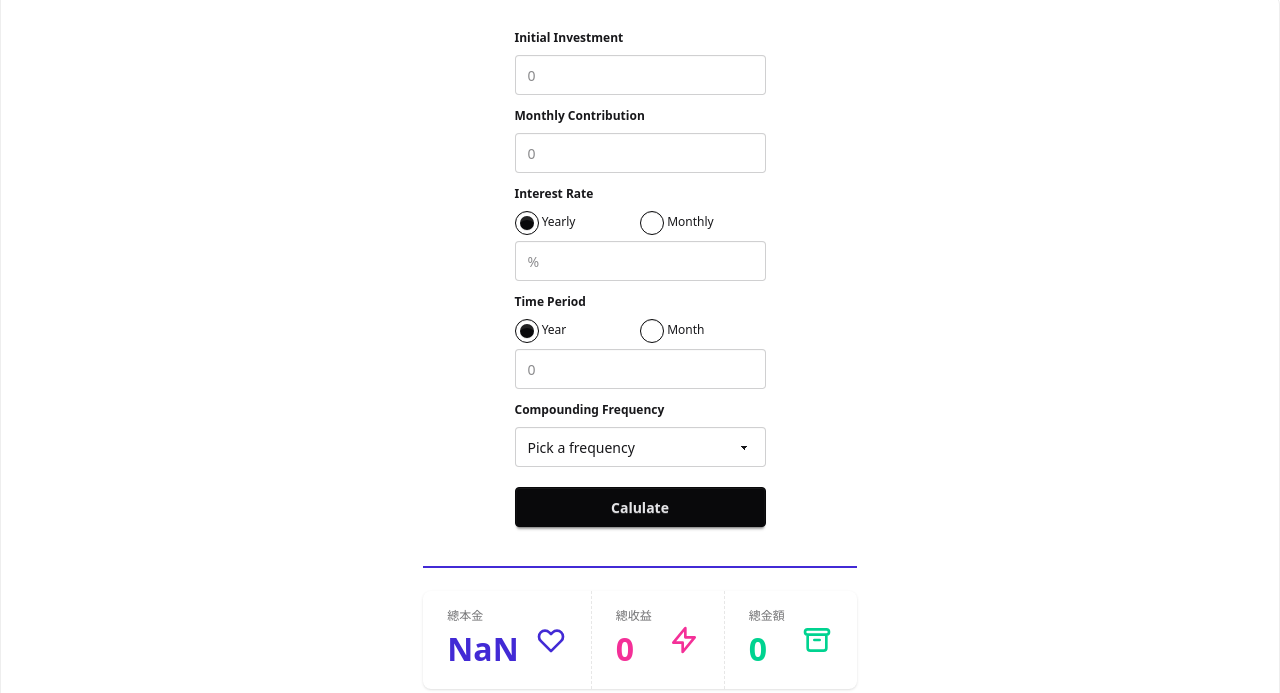
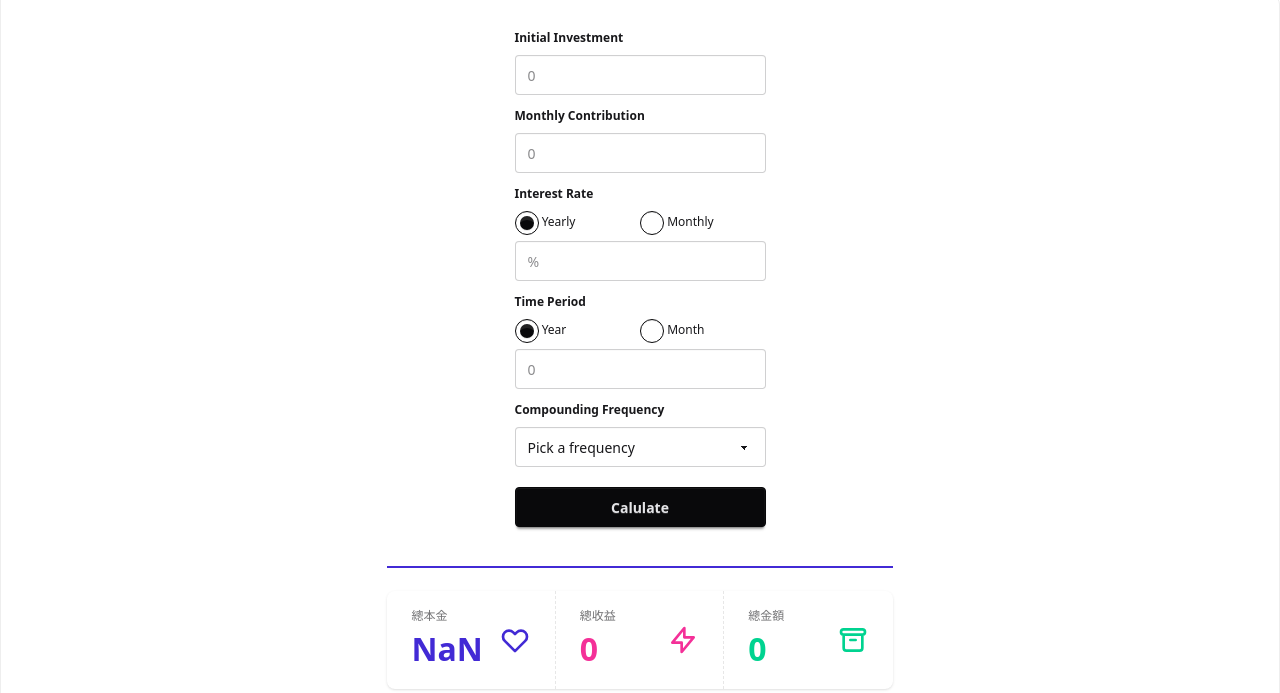
Before and after one commit to xue-yuan/kirin, a website built with Vite: page index.html in a window 1280 px wide. Both pictures are taken after a click on the button "Calulate". Shown: the part 107-800 px from the top of the page. Built offline with nearby package versions, Linux system fonts and the light colour scheme.

Commit message:
Fix layout and incorrect calculation

```diff
--- a/index.html
+++ b/index.html
@@ -140,6 +140,7 @@
             <div>
               <div class="divider divider-primary"></div>
               <div class="stats shadow">
+                <div class="grid lg:grid-cols-3 grid-cols-1">
                   <div class="stat">
                     <div class="stat-figure text-primary">
                       <svg
@@ -198,6 +199,7 @@
                     <div id="total" class="stat-value text-success">0</div>
                   </div>
                 </div>
+              </div>
               <div class="divider divider-primary"></div>
             </div>
           </div>
--- a/src/futureValue.ts
+++ b/src/futureValue.ts
@@ -118,7 +118,7 @@ document
       result.endingBalances[result.endingBalances.length - 1];
 
     document.getElementById("principal")!.textContent = (
-      totalInterestEarned - totalBalance
+      totalBalance - totalInterestEarned
     ).toFixed(2);
     document.getElementById("earning")!.textContent =
       totalInterestEarned.toFixed(2);
```
Lines whose indentation alone changed are shown as unchanged.
